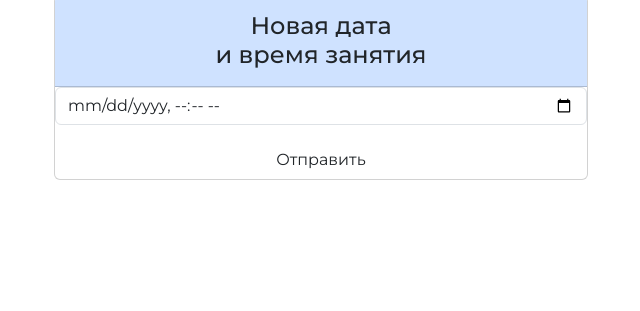
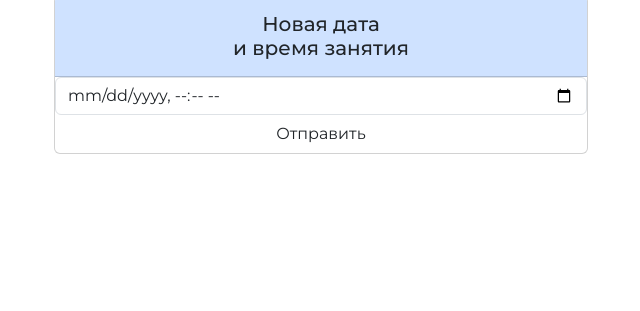
Before and after one commit to Studio-Yandex-Practicum/Goodstart_telegram_bot, a Django app: template src/templates/schedule_change_dt_lesson.html in a window 1280 px wide. Shown: the part 489-800 px from the top of the page, without its empty margins (319-959 px from the left). Run offline with Django 5.2, Linux system fonts and the light colour scheme; the template is opened without the code that fills it, so the values that code supplies are empty; parts of the project's set-up code (start-up, migrations or seed data) failed here and were passed over; some libraries are stand-ins or nearby versions.

Commit message:
style: Поправил стилистику

```diff
--- a/src/templates/base.html
+++ b/src/templates/base.html
@@ -12,10 +12,10 @@
     <style>
       body {
       font-family: 'Montserrat', sans-serif;
-    }
+      }
 
       .card-header {
-        font-size: 1.5rem;
+        font-size: 1.25rem;
         padding: 1rem 1.25rem;
         background-color: #cfe2ff;
       }
--- a/src/templates/registration_success.html
+++ b/src/templates/registration_success.html
@@ -4,7 +4,7 @@
 {% block content %}
 <main class="mx-auto p-2" align="center" style="max-width: 550px">
   <div class="card">
-    <div class="card-header">
+    <div class="card-header" style="border-radius: 10px;">
       <p class="m-0">Данные успешно отправлены.</p>
     </div>
   </div>
--- a/src/templates/schedule_cancel_lesson.html
+++ b/src/templates/schedule_cancel_lesson.html
@@ -9,7 +9,7 @@
     </h2>
     <form method="post">
       {% csrf_token %}
-      <button type="submit" class="btn main-button danger-button mt-3" style="width: 100%;">Уверен?</button>
+      <button type="submit" class="btn main-button danger-button second-button">Уверен?</button>
     </form>
   </div>
 </main>
--- a/src/templates/schedule_change_dt_lesson.html
+++ b/src/templates/schedule_change_dt_lesson.html
@@ -9,10 +9,8 @@
     </h2>
     <form method="post">
       {% csrf_token %}
-      <div class="mb-3" align="center">
-        <input type="datetime-local" name="dt_field" id="id_dt_field" class="form-control" placeholder="Новая дата и время занятия" required>
-      </div>
-      <button type="submit" class="btn main-button" style="width: 100%;">Отправить</button>
+      <input type="datetime-local" name="dt_field" id="id_dt_field" class="form-control" placeholder="Новая дата и время занятия" required>
+      <button type="submit" class="btn main-button second-button">Отправить</button>
     </form>
   </div>
 </main>
```
Also changed, not shown: 1 other file.
